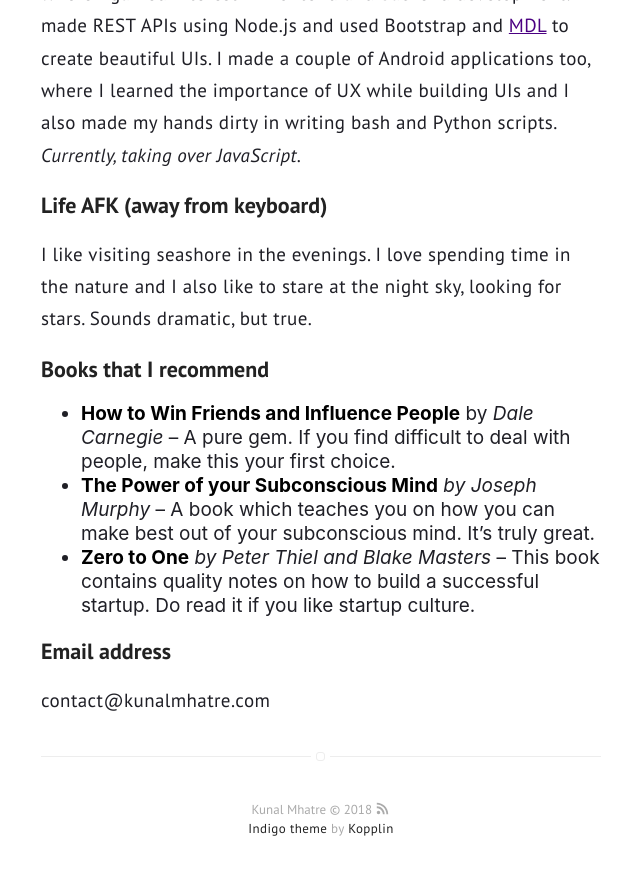
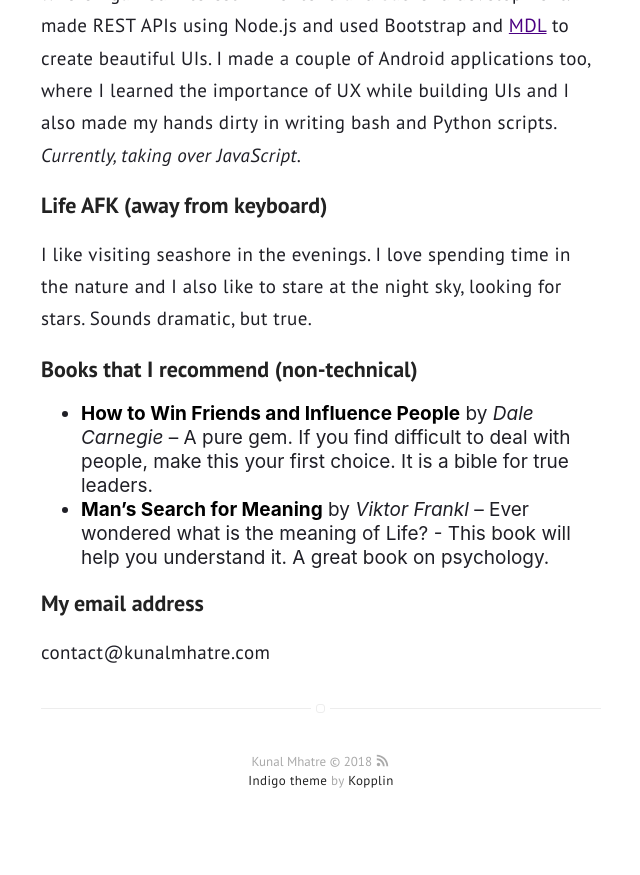
Before and after one commit to abhn/kunalmhatre.github.io, a Jekyll site: the page built from about.md, in a window 1280 px wide and 900 px high, scrolled down 1131 px. Shown: the top 875 px of the window, without its empty margins (319-959 px from the left). Built offline with Jekyll 4.4.1, drawn with Linux system fonts in a browser that asks for light colours; some web fonts are replaced; after the commit the page ends 1983 px from its top, so only the background shows below that; some of the changed text lies outside the part shown.

Commit message:
Few minor changes

```diff
--- a/_config.yml
+++ b/_config.yml
@@ -1,6 +1,6 @@
 # main text of home
 name: Kunal Mhatre
-bio: A guy who loves to eat fish.
+bio: A guy who likes to daydream
 
 # title
 title: Kunal Mhatre
@@ -42,7 +42,7 @@ permalink: /:title/
 # google: mygoogle
 # instagram: myinstagram
 # pinterest: mypinterest
-# linkedin: mhatrekunal
+# linkedin: mylinkedin
 # youtube: myyoutube
 # spotify: myspotify
 github: kunalmhatre
--- a/about.md
+++ b/about.md
@@ -24,12 +24,11 @@ I worked on too many things and I know that is a bad sign of being a jack of all
 I like visiting seashore in the evenings. I love spending time in the nature and I also like to stare at the night sky, looking for stars. Sounds dramatic, but true.
 </p>
 
-## Books that I recommend
+## Books that I recommend (non-technical)
 
-- **How to Win Friends and Influence People** by *Dale Carnegie* -- A pure gem. If you find difficult to deal with people, make this your first choice.
-- **The Power of your Subconscious Mind** *by Joseph Murphy* -- A book which teaches you on how you can make best out of your subconscious mind. It's truly great.
-- **Zero to One** *by Peter Thiel and Blake Masters* -- This book contains quality notes on how to build a successful startup. Do read it if you like startup culture.
+- **How to Win Friends and Influence People** by *Dale Carnegie* -- A pure gem. If you find difficult to deal with people, make this your first choice. It is a bible for true leaders.
+- **Man's Search for Meaning** by *Viktor Frankl* -- Ever wondered what is the meaning of Life? - This book will help you understand it. A great book on psychology.
 
-## Email address
+## My email address
 
 <p>contact@kunalmhatre.com</p>
```
Also changed, not shown: other parts of about.md (+1 -1 lines).
